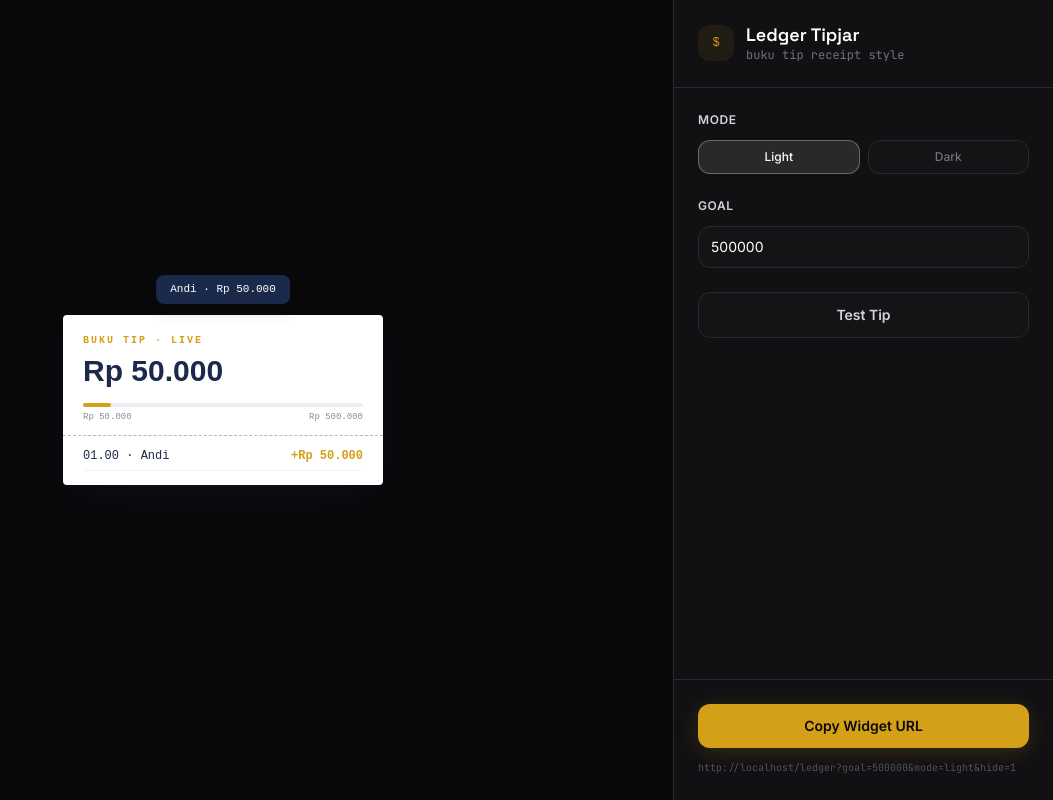
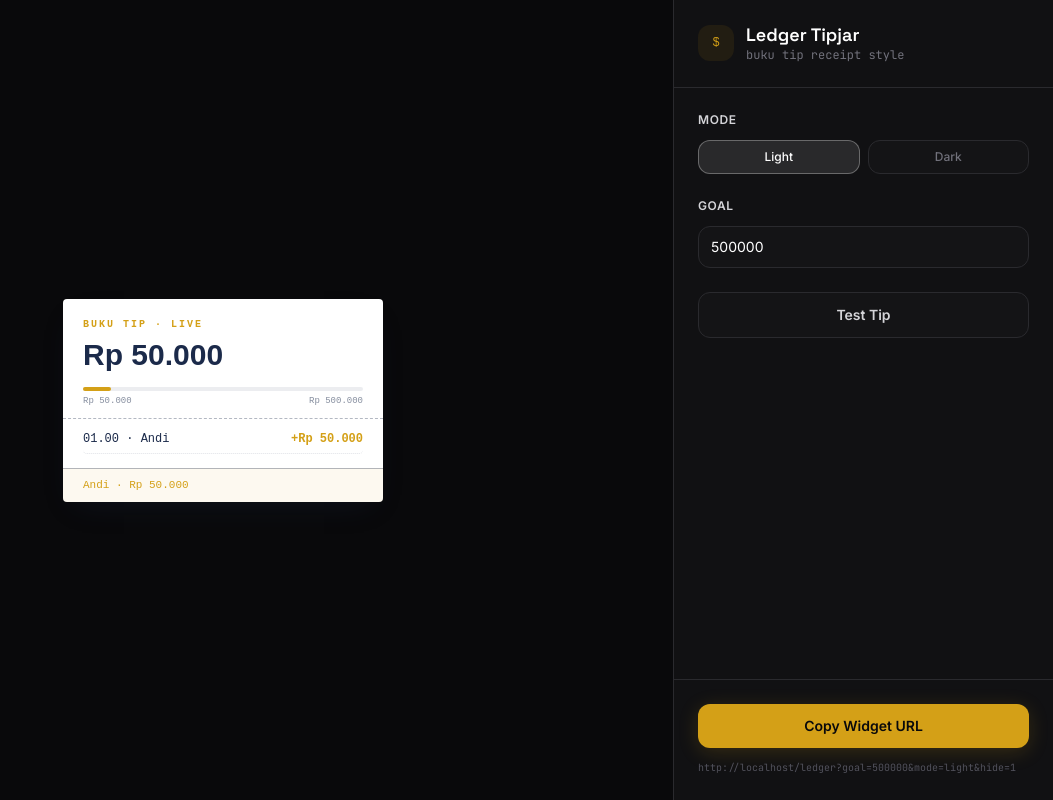
Before and after one commit to aldifhr/obs-widgets, a Next.js app: page /ledger in a window 1280 px wide. Both pictures are taken after a click on the button "Test Tip". Shown: the whole page, without its empty margins (227-1280 px from the left). Built offline with nearby package versions, Linux system fonts and the light colour scheme; no server answers.

Commit message:
fix: toast inside card as bottom bar

```diff
--- a/components/LedgerTipjar.tsx
+++ b/components/LedgerTipjar.tsx
@@ -95,13 +95,7 @@ export function LedgerTipjar() {
   const copyUrl = () => { navigator.clipboard.writeText(widgetUrl); setCopied(true); setTimeout(() => setCopied(false), 2000) }
 
   const Ledger = () => (
-    <div style={{ position: 'relative', width: '100%', maxWidth: 320, background: t.card, borderRadius: 4, boxShadow: t.shadow, display: 'flex', flexDirection: 'column', transition: 'background .3s' }}>
-      {/* toast */}
-      {toast && (
-        <div style={{ position: 'absolute', top: -40, left: '50%', transform: 'translateX(-50%)', background: mode === 'dark' ? '#2a2a2e' : '#1B2A4A', color: '#fff', padding: '6px 14px', borderRadius: 8, fontFamily: "'IBM Plex Mono', monospace", fontSize: 11, whiteSpace: 'nowrap', boxShadow: '0 4px 16px rgba(0,0,0,0.3)', animation: 'ledger-toast-in 0.3s ease', zIndex: 10 }}>
-          {toast.name} · {fmtIDR(toast.amount)}
-        </div>
-      )}
+    <div style={{ width: '100%', maxWidth: 320, background: t.card, borderRadius: 4, boxShadow: t.shadow, display: 'flex', flexDirection: 'column', transition: 'background .3s', overflow: 'hidden' }}>
       <div style={{ padding: '18px 20px 10px', borderBottom: `1px dashed ${t.border}` }}>
         <div style={{ fontFamily: "'IBM Plex Mono', monospace", fontSize: 10, letterSpacing: 2, color: t.eyebrow, fontWeight: 600 }}>BUKU TIP · LIVE</div>
         <div style={{ fontFamily: "'IBM Plex Sans Condensed', sans-serif", fontWeight: 700, fontSize: 30, color: t.total, animation: pulse ? 'ledger-pulse 0.4s ease' : undefined }}>{fmtIDR(total)}</div>
@@ -124,6 +118,11 @@ export function LedgerTipjar() {
       </div>
       {reached && (
         <div style={{ alignSelf: 'flex-end', margin: '0 20px 16px auto', fontFamily: "'IBM Plex Sans Condensed', sans-serif", fontWeight: 700, fontSize: 13, color: t.stamp, border: `2px solid ${t.stamp}`, padding: '4px 10px', borderRadius: 4, transform: 'rotate(-6deg)', letterSpacing: 2 }}>LUNAS</div>
+      )}
+      {toast && (
+        <div style={{ padding: '8px 20px', background: mode === 'dark' ? '#ffffff08' : '#D4A01710', borderTop: `1px solid ${t.border}`, fontFamily: "'IBM Plex Mono', monospace", fontSize: 11, color: t.eyebrow, animation: 'ledger-toast-in 0.3s ease' }}>
+          {toast.name} · {fmtIDR(toast.amount)}
+        </div>
       )}
     </div>
   )
```
